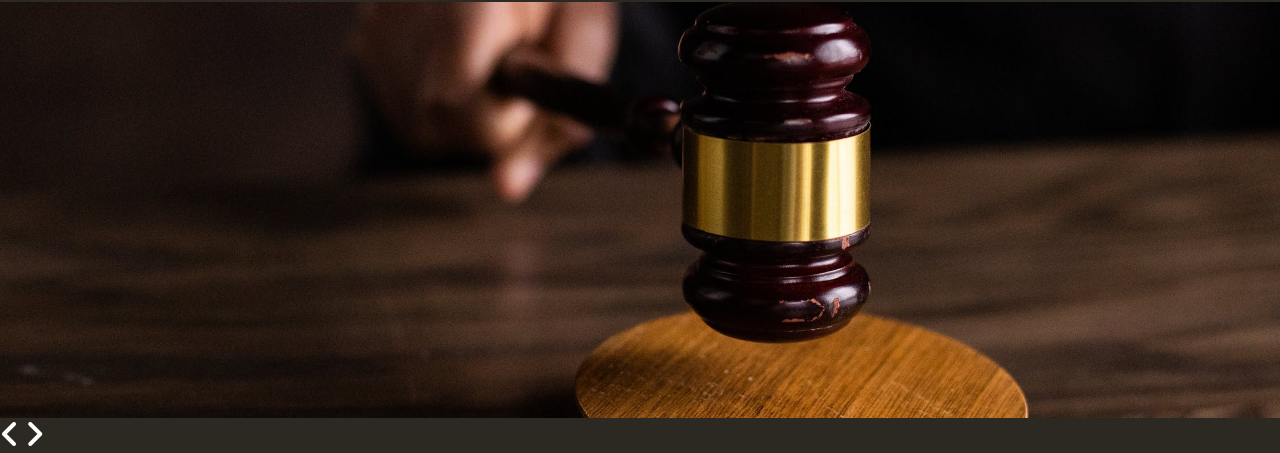
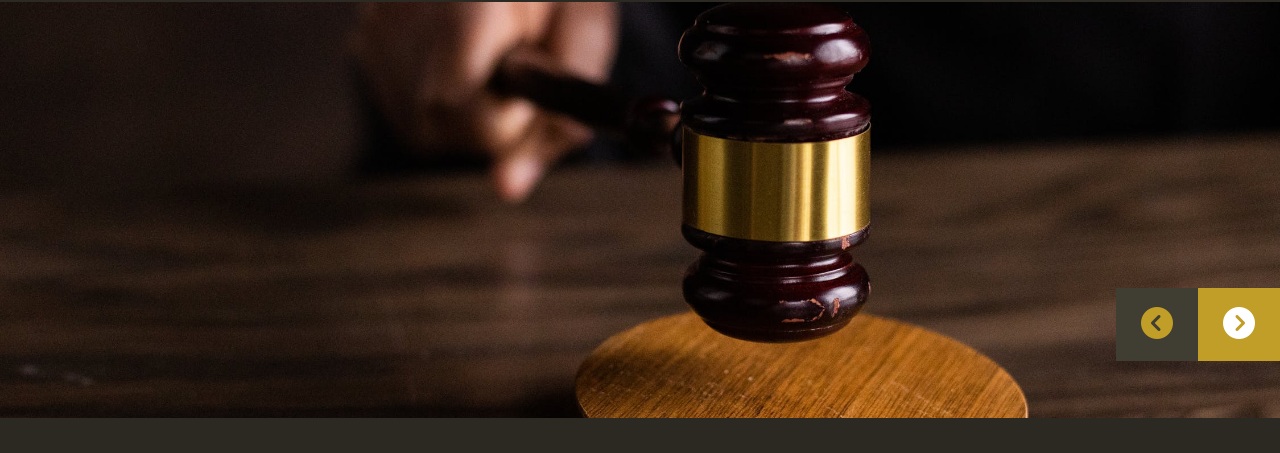
Before and after one commit to prateek-budhiraja/law-firm-landing, a website: page index.html in a window 1280 px wide. Shown: the part 439-892 px from the top of the page. After the commit the page ends 864 px from the top, so only its background shows below. Drawn offline with Linux system fonts and the light colour scheme.

Commit message:
added comments

```diff
--- a/index.html
+++ b/index.html
@@ -33,8 +33,8 @@
     <img src="./assets/main-image.jpeg" alt="justice image" class="main-image">
   </div>
   <div class="footer">
-    <i class="fa fa-angle-left"></i>
-    <i class="fa fa-angle-right"></i>
+    <div class="box"><i class="fa fa-chevron-circle-left"></i></div>
+    <div class="box"><i class="fa fa-chevron-circle-right"></i></div>
   </div>
 </body>
 
--- a/style.css
+++ b/style.css
@@ -82,6 +82,7 @@ button.get-started:hover {
 
 }
 
+/* Image section */
 .home-image-section {
   height: 52vh;
 }
@@ -92,9 +93,36 @@ button.get-started:hover {
   object-fit: cover;
 }
 
+/* Footer */
 .footer {
-  /* min-height: 5vh; */
-  /* background-color: #2B2922; */
+  display: flex;
+  position: absolute;
+  bottom: 0;
+  right: 0;
+}
+
+.box {
+  padding: 19px 25px;
+  background-color: #403d32;
+  color: #c09e27;
+  cursor: pointer;
+}
+
+.box:hover {
+  background-color: #c09e27;
+  color: #fff;
+}
+
+.box::before {
+  padding: 19px 25px;
+  background-color: #403d32;
+  color: #c09e27;
+  cursor: pointer;
+}
+
+.footer div:last-child {
+  background-color: #c09e27;
+  color: #fff;
 }
 
 .footer i {
```
